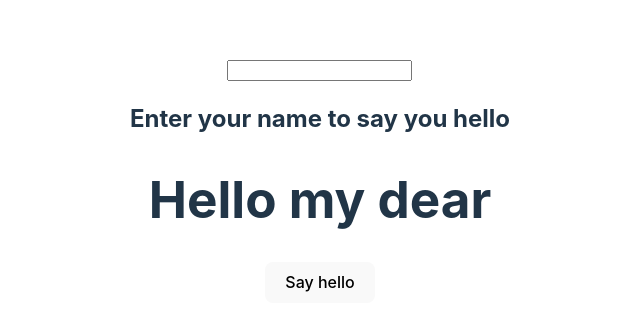
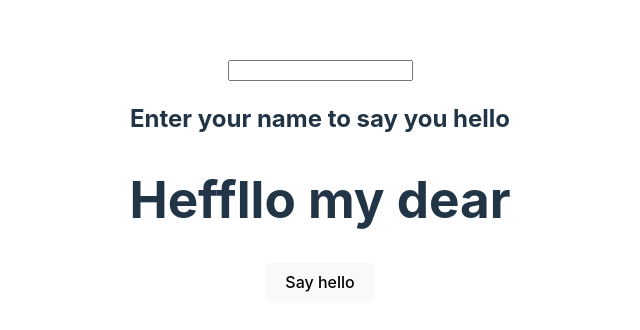
Before and after one commit to BakSnn/TypeScript-and-React, a React (Vite) app: page / in a window 1280 px wide. Shown: the part 220-550 px from the top of the page, without its empty margins (320-960 px from the left). Built offline with nearby package versions, Linux system fonts and the light colour scheme.

Commit message:
changed label

```diff
--- a/src/components/DefaultComponent.tsx
+++ b/src/components/DefaultComponent.tsx
@@ -1,7 +1,7 @@
 const DefaultComponent = ({ name }: { name: string }) => {
   return (
     <div>
-      <h1>Hello my dear {name}</h1>
+      <h1>Heffllo my dear {name}</h1>
     </div>
   )
 }
```
